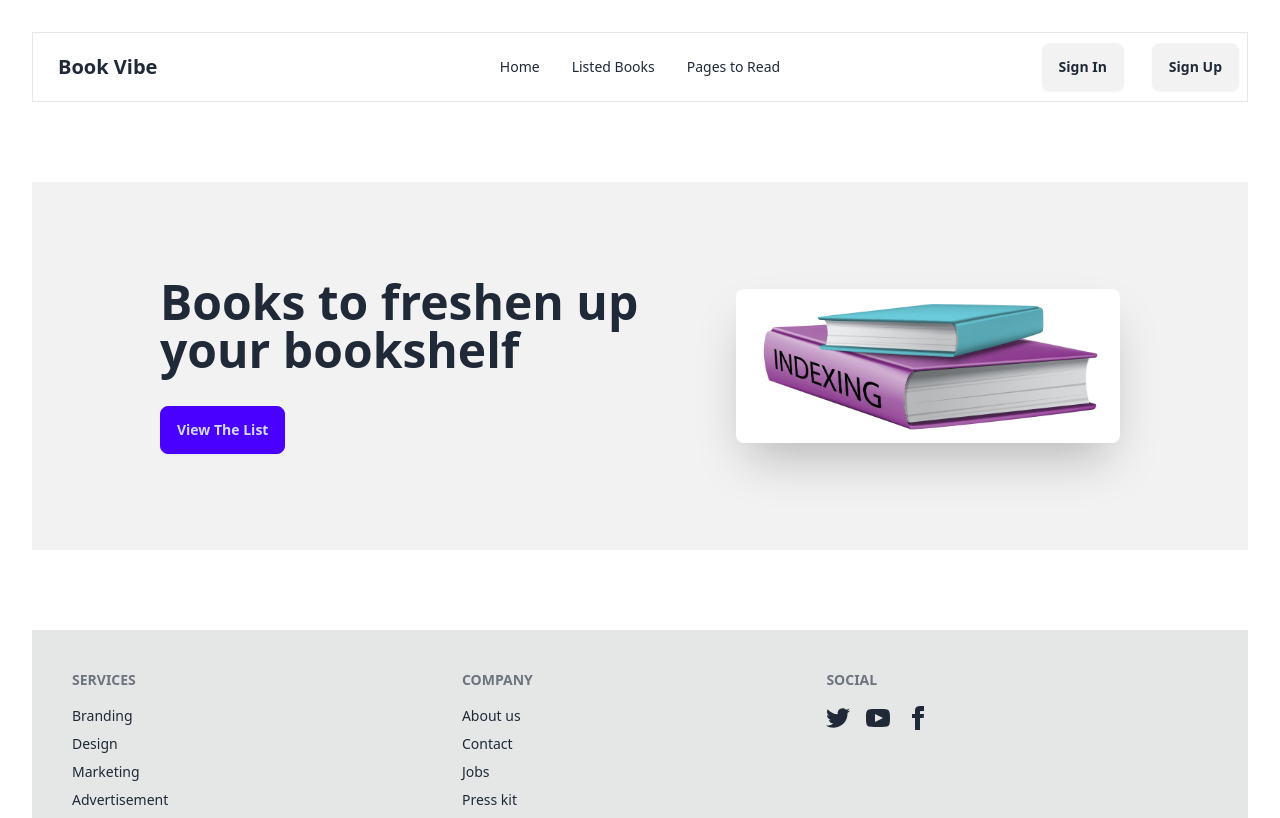
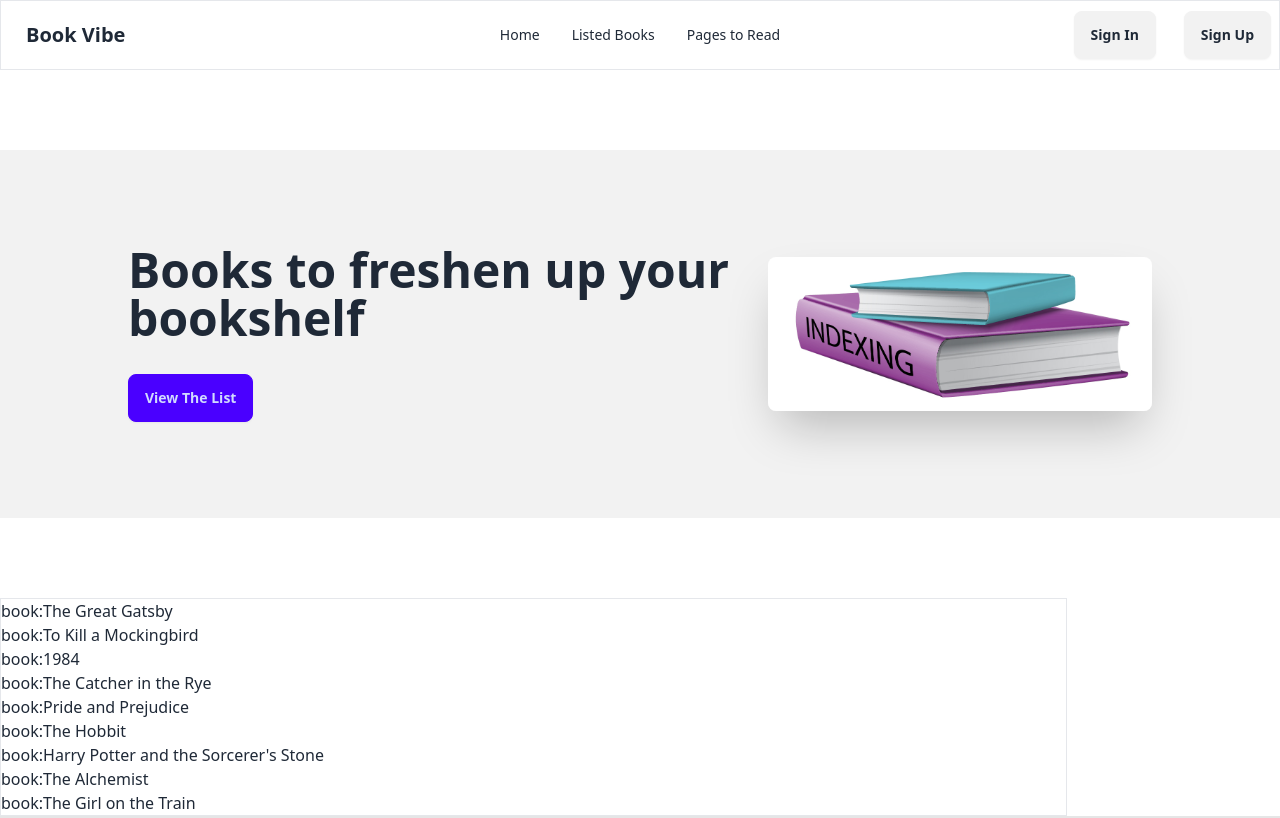
Before and after one commit to Imamasharmeen/boi-poka-book-vibe, a React (Vite) app: page / in a window 1280 px wide. Shown: the top 818 px of the page. Built offline with nearby package versions, Linux system fonts and the light colour scheme.

Commit message:
Added Home,books and outlet

```diff
--- /dev/null
+++ b/src/components/Book.jsx
@@ -0,0 +1,9 @@
+import React from 'react'
+
+export default function Book({book}) {
+  return (
+    <div>
+        <h1>book:{book.bookName}</h1>
+    </div>
+  )
+}
--- /dev/null
+++ b/src/components/Books.jsx
@@ -0,0 +1,20 @@
+import React, { useState, useEffect } from 'react'
+import Book from './Book'
+
+export default function Books() {
+    const [books, setBooks]=useState([])
+    useEffect(()=>{
+        fetch('./booksData.json')
+        .then(res=>res.json())
+        .then(data=>setBooks(data))
+    },[])
+    return (
+        <div>
+            <div className='w-10/12 border'>
+                {
+                    books.map(book =><Book book={book}></Book>)
+                }
+            </div>
+        </div>
+    )
+}
--- /dev/null
+++ b/src/components/Home.jsx
@@ -0,0 +1,11 @@
+import React from 'react'
+import Banner from './Banner'
+import Books from './Books'
+export default function Home() {
+  return (
+    <div>
+        <Banner></Banner>
+        <Books></Books>
+    </div>
+  )
+}
--- a/src/components/Root.jsx
+++ b/src/components/Root.jsx
@@ -1,14 +1,16 @@
 import React from 'react'
 import Navbar from './Navbar'
 import Footer from './Footer'
-import Banner from './Banner'
+import { Outlet } from 'react-router-dom'
+
+
 
 export default function Root() {
   return (
     <div>
-      <Navbar></Navbar>
-      <Banner></Banner>
-      <Footer></Footer>
+        <Navbar></Navbar>
+        <Outlet></Outlet>
+        <Footer></Footer>
     </div>
   )
 }
```
Also changed, not shown: src/main.jsx (+12 -6 lines).
